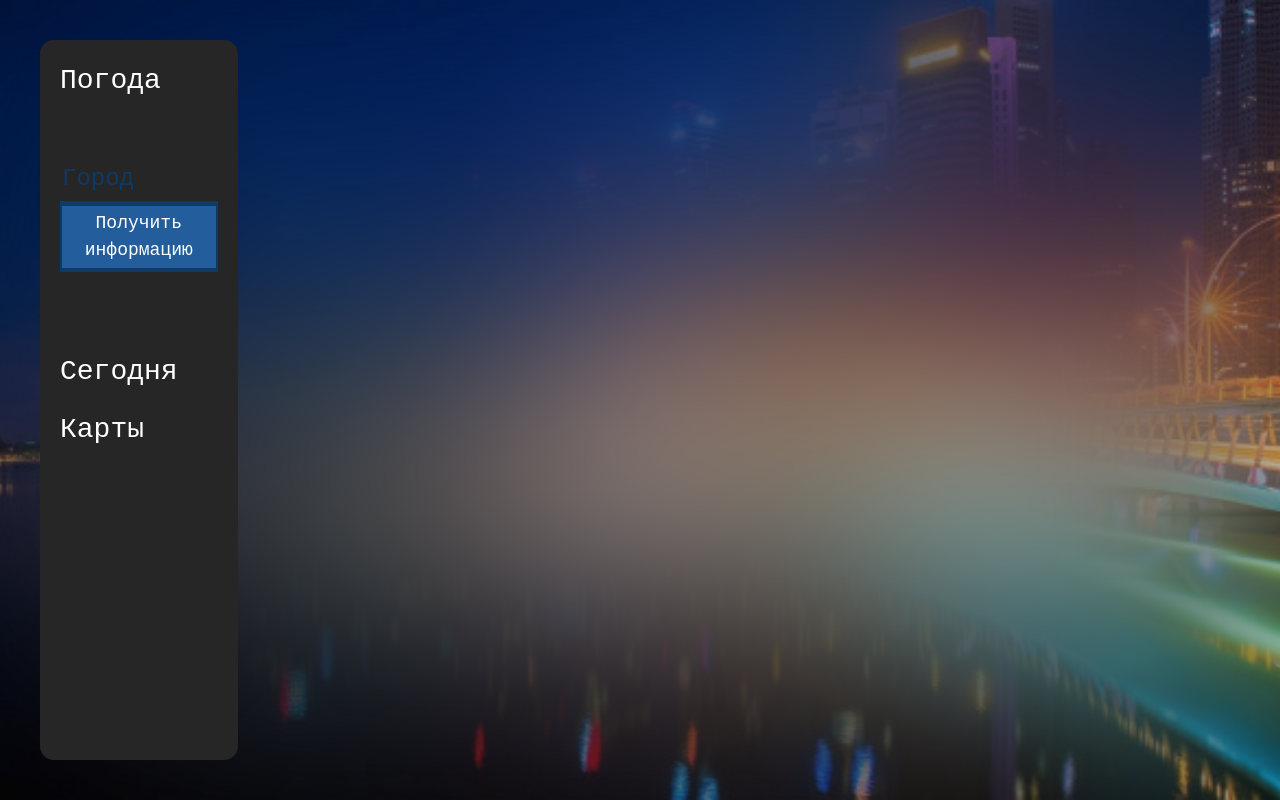
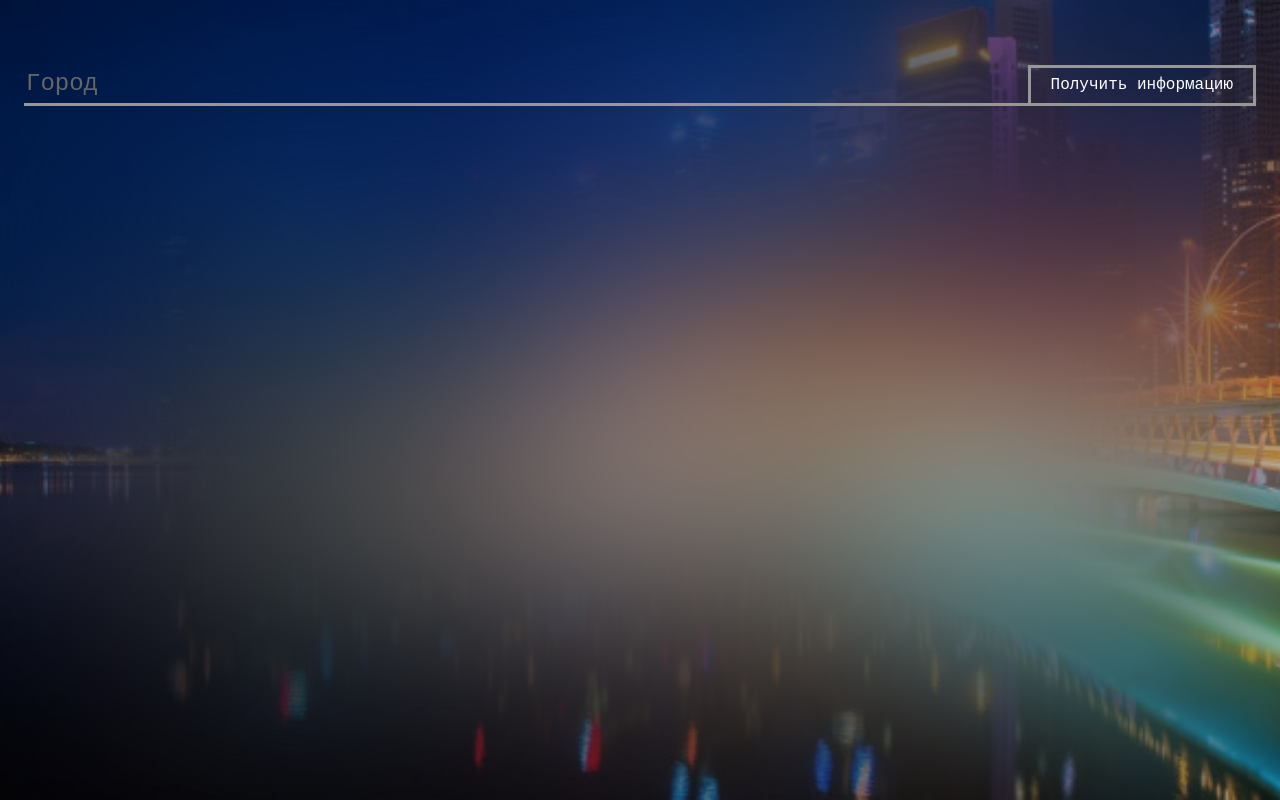
Before and after one commit to Shevja/temperatureDisplay, a React (Create React App) app: page / in a window 1280 px wide. Built offline with nearby package versions, Linux system fonts and the light colour scheme.

Commit message:
replace input field to top side and added some styles for this one

```diff
--- a/src/components/assets/body.css
+++ b/src/components/assets/body.css
@@ -1,11 +1,11 @@
 .wrapper {
     display: grid;
-    grid-template-columns: 1fr 5fr;
-    column-gap: 15px;
+    grid-template-rows: 1fr 5fr;
+    row-gap: 15px;
     align-items: center;
     height: 100vh;
     font-family: monospace;
-    padding: 40px;
+    padding: 24px;
 
     backdrop-filter: blur(100px);
 }
--- a/src/components/assets/info.css
+++ b/src/components/assets/info.css
@@ -1,64 +1,61 @@
-.info-container {
-    display: grid;
-    grid-template-rows: 1fr 2fr 4fr;
-    padding: 20px;
-    height: 90vh;
-
-    color: white;
-    border-radius: 14px;
-    background-color: #262626;
-    font-size: 28px;
+.form-container {
+    display: flex;
+    flex-direction: row;
+    justify-content: center;
 }
 
-.info-container input {
+.input-container{
     width: 100%;
-    font-size: 24px;
+}
+
+.input-container input {
+    width: 100%;
     background-color: transparent;
     border: 0;
-    border-bottom: solid 3px #113a65;
-    padding-bottom: 4px;
+    border-bottom: solid 3px #979797;
+    font-size: 24px;
     font-weight: lighter;
-    margin-right: 20px;
     outline: none;
+    color: #fff;
 }
 
-.info-container input:focus {
-    border-color: #185aa0;
+input:-webkit-autofill,
+  input:-webkit-autofill:hover,
+  input:-webkit-autofill:focus,
+  input:-webkit-autofill:active  {
+      -webkit-box-shadow: 0 0 0 30px #979797 inset !important;
+  }
+
+.input-container input:focus {
+    border-color: #fff;
 }
 
 input::-webkit-input-placeholder {
-    color: #103a65;
+    color: #666666;
 }
 
 input::-moz-placeholder {
-    color: #103a65;
+    color: #666666;
 }
 
-button {
-    border: 2px solid #103a65;
-    border-bottom: 4px solid #103a65;
+.input-container button {
+    width: 20%;
+    min-width: max-content;
+    border: 3px solid #979797;
     padding: 4px 20px;
-    border-radius: 2px;
     cursor: pointer;
-    background-color: #235d9c;
+    background-color: transparent;
     color: #fff;
     outline: none !important;
 }
 
-button:hover {
-    border-bottom: 2px solid #103a65;
+.input-container button:hover {
+    background-color: #e1e1e1;
+    border-color: #e1e1e1;
+    color: black;
+}
+
+.input-container button:active {
     position: relative;
     top: 2px;
 }
-
-button:active {
-    border-bottom: 2px solid transparent;
-    border-color: transparent;
-    position: relative;
-    top: 2px;
-}
-
-.info-container button {
-    width: 100%;
-    font-size: 18px;
-}
--- a/src/components/assets/weather.css
+++ b/src/components/assets/weather.css
@@ -1,15 +1,12 @@
-.weather-container {
-    height: 90vh;
-    color: #fff;
-}
-
-.weather-container svg {
+.weather-info svg {
     color: #222222;
 }
 
 .weather-info {
+    height: 90vh;
+    color: #fff;
     display: grid;
-    grid-template-columns: 2fr 1fr;
+    grid-template-columns: minmax(710px, 775px) 1fr;
     grid-template-rows: 23vh 36vh 1fr;
     grid-gap: 15px;
     height: 90vh;
@@ -30,9 +27,6 @@
     grid-template-rows: auto;
 }
 
-.main-info-container {
-    display: flex;
-}
 
 .main-info {
     display: flex;
@@ -57,18 +51,12 @@
     display: grid;
     grid-gap: 15px;
 
-    font-size: 19px;
+    font-size: 18px;
     overflow: hidden;
 }
 
 .opt-left-side {
     grid-template-columns: 3fr 2fr;
-}
-
-.opt-right-side {
-    grid-column-start: 2;
-    grid-row-start: 2;
-    grid-row-end: 4;
 }
 
 .optional-info-content {
@@ -77,18 +65,9 @@
     align-items: center;
 }
 
-.optional-info-element {
-    width: 100%;
-}
-
 .optional-info-element span {
     padding-left: 40px;
     color: #303030;
-}
-
-.optional-info-content p {
-    margin: 0;
-    /* margin-left: 20px; */
 }
 
 .day-forecast-selector {
@@ -119,7 +98,7 @@
     align-items: center;
 
     width: 24%;
-    min-width: 17%;
+    min-width: 12%;
     padding: 14px;
     margin-right: 15px;
     border-radius: 14px;
--- a/src/components/body.jsx
+++ b/src/components/body.jsx
@@ -1,9 +1,7 @@
 import React, { Component } from "react";
 import Form from './elements/form'
 import Weather from './elements/weather'
-import Selector from './elements/selector'
 import './assets/body.css'
-import './assets/info.css'
 import './assets/weather.css'
 
 const API_KEY = 'e77278944be14c17ae9cd4bc737934a0';
@@ -113,11 +111,7 @@ class Body extends Component {
     render() {
         return (
             <div className="wrapper">
-                <div className="info-container">
-                    <p>Погода</p>
-                    <Form weatherMethod={this.getWeatherInfoByCity} />
-                    <Selector />
-                </div>
+                <Form weatherMethod={this.getWeatherInfoByCity} />
                 <div className="weather-container">
                     <Weather weather={this.state} />
                 </div>
--- a/src/components/elements/form.jsx
+++ b/src/components/elements/form.jsx
@@ -1,8 +1,9 @@
 import React from "react";
+import '../assets/info.css'
 
 const Form = props => (
-    <div>
-        <form onSubmit={props.weatherMethod}>
+    <div className="input-container">
+        <form className="form-container" onSubmit={props.weatherMethod}>
             <input type="text" name="city" placeholder="Город" />
             <button>Получить информацию</button>
         </form>
--- a/src/components/elements/selector.jsx
+++ /dev/null
@@ -1,10 +0,0 @@
-import React from "react";
-
-const Selector = () => (
-    <div>
-        <p>Сегодня</p>
-        <p>Карты</p>
-    </div>
-)
-
-export default Selector;
```
